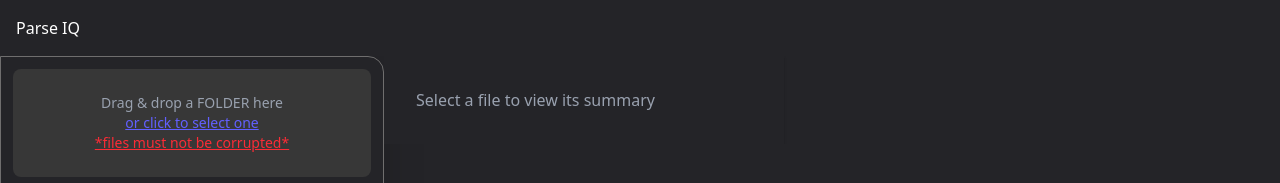
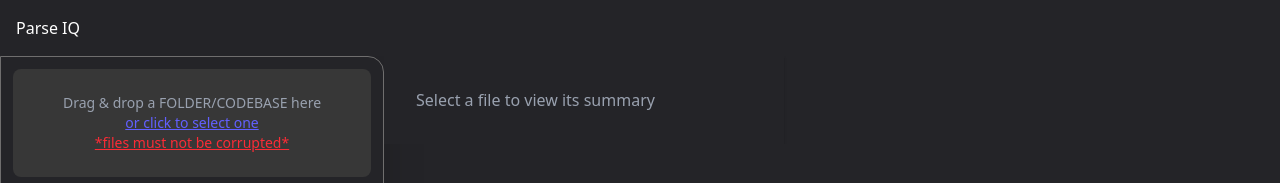
Before and after one commit to adekore1/Parse-IQ, a Next.js app: page /explorer in a window 1280 px wide. Shown: the top 183 px of the page. Built offline with nearby package versions, Linux system fonts and the light colour scheme.

Commit message:
Update FileExplorer.tsx

```diff
--- a/src/components/FileExplorer.tsx
+++ b/src/components/FileExplorer.tsx
@@ -68,7 +68,7 @@
           }}
           onClick={() => fileInputRef.current?.click()}
         >
-          <p className="text-sm">Drag & drop a FOLDER here
+          <p className="text-sm">Drag & drop a FOLDER/CODEBASE here
           </p>
           <p className="text-indigo-500 underline text-sm">
             or click to select one
```
